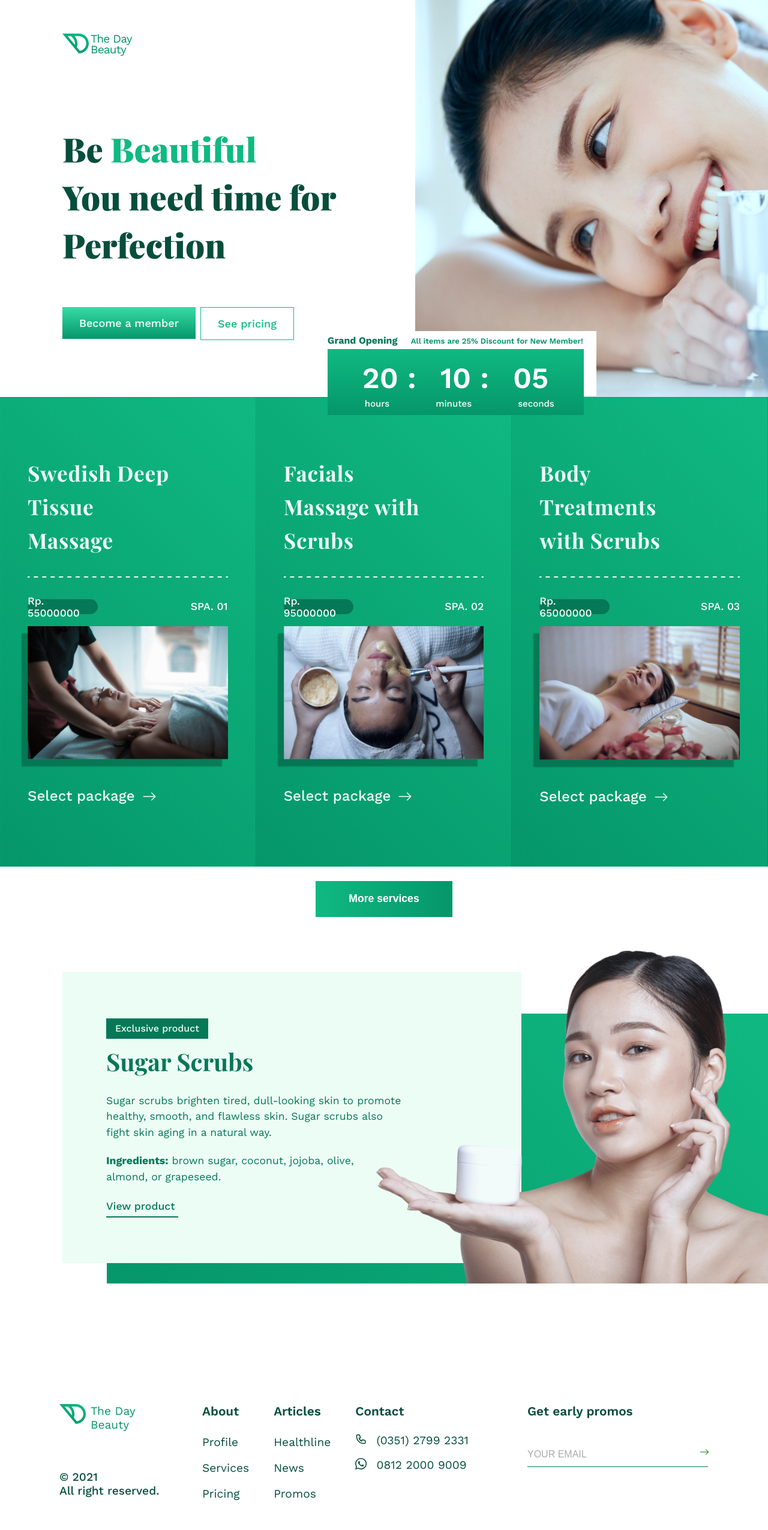
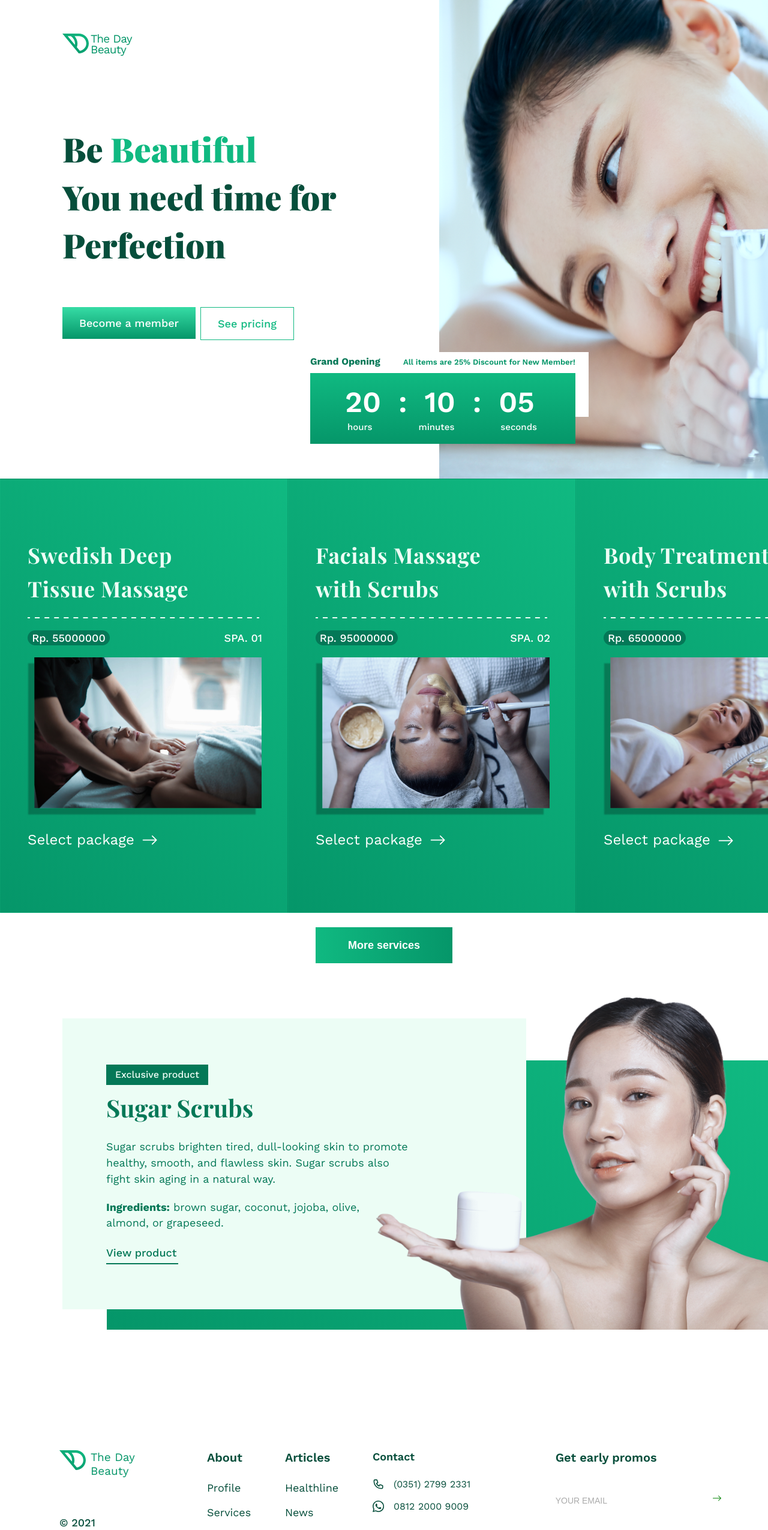
Before and after one commit to sidvekariya/spa-sid, a Next.js app: page / in a window 1280 px wide. Shown: the top 2551 px of the page at 60% size. Built offline with nearby package versions, Linux system fonts and the light colour scheme; a web font is replaced by a local one.

Commit message:
fontsize,and other css updated

```diff
--- a/components/Footer.jsx
+++ b/components/Footer.jsx
@@ -26,25 +26,25 @@ const Footer = () => {
                 </div>
                 <div className={styles.about}>
                     <div className={styles.h4}>About</div>
-                    <div>Profile</div>
-                    <div>Services</div>
-                    <div>Pricing</div>
+                    <div className={styles.name}>Profile</div>
+                    <div className={styles.name}>Services</div>
+                    <div className={styles.name}>Pricing</div>
                 </div>
                 <div className={styles.articles}>
                     <div className={styles.h4}>Articles</div>
-                    <div>Healthline</div>
-                    <div>News</div>
-                    <div>Promos</div>
+                    <div className={styles.name}>Healthline</div>
+                    <div className={styles.name}>News</div>
+                    <div className={styles.name}>Promos</div>
                 </div>
                 <div className={styles.contact}>
-                    <div className={styles.h4}>Contact</div>
+                    <div className={styles.h3}>Contact</div>
                     <div className={styles.phoneNumber}>
                         <HiOutlinePhone />
-                        <div> (0351) 2799 2331</div>
+                        <div className={styles.name2}> (0351) 2799 2331</div>
                     </div>
                     <div className={styles.whatsapp}>
                         <BsWhatsapp />
-                        <div>0812 2000 9009</div>
+                        <div className={styles.name2}>0812 2000 9009</div>
                     </div>
                 </div>
             </div>
--- a/components/Hero.jsx
+++ b/components/Hero.jsx
@@ -57,8 +57,10 @@ const Hero = () => {
 
                     <div className={styles.greenDiv}>
                         <div className={styles.time}>
-                            <div>20 :</div>
-                            <div>10 :</div>
+                            <div>20 </div>
+                            <div>:</div>
+                            <div>10 </div>
+                            <div>:</div>
                             <div>05</div>
                         </div>
                         <div className={styles.timeText}>
--- a/components/MassageTypes.jsx
+++ b/components/MassageTypes.jsx
@@ -12,6 +12,7 @@ const PlayfairDisplay = Playfair_Display({ subsets: ["latin"] });
 const Card = ({ massage }) => {
     return (
         <div className={styles.card}>
+            <div className={styles.content}>
                 <h2 style={PlayfairDisplay.style} className={styles.name}>
                     {massage.massageName}
                 </h2>
@@ -26,6 +27,7 @@ const Card = ({ massage }) => {
                     <p className={styles.price}>Rp. {massage.price}</p>
                     <p className={styles.number}> {massage.massageNumber}</p>
                 </div>
+                <div className={styles.mediaDiv}>
                     <Image
                         className={styles.media}
                         src={massage.media}
@@ -33,10 +35,13 @@ const Card = ({ massage }) => {
                         width={300}
                         height={200}
                     />
+                </div>
+
                 <div style={worksans.style} className={styles.end}>
-                <div className={styles.text}>Select package</div>
+                    <div className={styles.endText}>Select package</div>
                     <div className={styles.arrow}>
                         <BsArrowRight />
+                    </div>
                 </div>
             </div>
         </div>
--- a/styles/footer.module.css
+++ b/styles/footer.module.css
@@ -15,6 +15,8 @@
     display: flex;
     flex-direction: column;
     gap: 3rem;
+    width: 15.375rem;
+    height: 9.75rem;
 }
 
 .img {
@@ -24,12 +26,12 @@
 
 .logoText {
     width: 50%;
-    font-size: 1.2rem;
+    font-size: 1.1875rem;
     color: #059669;
 }
 
 .copyright {
-    font-size: 1.2rem;
+    font-size: 1.125rem;
     margin-top: 1rem;
     color: #064e3b;
     font-weight: 500;
@@ -37,35 +39,54 @@
 
 .h4 {
     color: #064e3b;
-    font-size: 1.3rem;
+    font-size: 1.25rem;
     font-weight: 600;
     margin-bottom: 0.5rem;
 }
 
+.h3 {
+    color: #064e3b;
+    font-size: 1.125rem;
+    font-weight: 600;
+    margin-bottom: 0.5rem;
+}
+
+.name {
+    font-size: 1.125rem;
+}
+.name2 {
+    font-size: 1rem;
+}
+
 .about {
-    margin-left: 2.5625rem;
     display: flex;
     flex-direction: column;
     color: #064e3b;
     font-size: 1.2rem;
     gap: 1.25rem;
+    width: 4.625rem;
+    height: 9.6875rem;
 }
 .articles {
-    margin-left: 2.5625rem;
+    margin-left: 3.5rem;
     display: flex;
     flex-direction: column;
     font-size: 1.2rem;
     gap: 1.25rem;
     color: #064e3b;
+    width: 5.625rem;
+    height: 9.6875rem;
 }
 
 .contact {
-    margin-left: 2.5625rem;
+    margin-left: 3.5rem;
     display: flex;
     flex-direction: column;
     font-size: 1.2rem;
     color: #064e3b;
     gap: 1.1rem;
+    width: 10.3rem;
+    height: 6.5625rem;
 }
 
 .phoneNumber {
@@ -83,6 +104,8 @@
     display: flex;
     flex-direction: column;
     gap: 2.5rem;
+    width: 18.8125rem;
+    height: 6.3125rem;
 }
 
 .email {
@@ -99,7 +122,7 @@
     text-decoration: none;
     cursor: pointer;
     height: 1.5rem;
-    font-size: 1rem;
+    font-size: 0.875rem;
 }
 
 .input:focus {
--- a/styles/hero.module.css
+++ b/styles/hero.module.css
@@ -1,12 +1,13 @@
 .heroContent {
     display: flex;
     width: 100%;
+    height: 49.875rem;
 }
 
 .left {
     margin-left: 6.5rem;
     padding-top: 3.5rem;
-    width: 50%;
+    padding-bottom: 14.5rem;
 }
 
 .titleLogo {
@@ -52,13 +53,14 @@
 }
 
 .right {
-    width: 50%;
     position: relative;
+    margin-left: 6.8125rem;
+    height: 100%;
 }
 
 .girl {
     width: 169%;
-    height: auto;
+    height: 798px;
     display: block;
 }
 
@@ -66,16 +68,16 @@
     width: 27.1875em;
     height: 9.3806rem;
     position: absolute;
-    top: 34.5rem;
-    right: 18.7rem;
+    top: 36.7rem;
+    right: 20.5rem;
 }
 
 .whiteDiv {
     display: flex;
-    width: 28rem;
+    width: 29rem;
     height: 6.75rem;
     background-color: white;
-    gap: 1.375rem;
+    gap: 2.375rem;
 }
 
 .text1 {
@@ -100,11 +102,11 @@
 
 .greenDiv {
     position: absolute;
-    top: 20%;
+    top: 23%;
     display: flex;
     flex-direction: column;
-    width: 26.7rem;
-    height: 6rem;
+    width: 27.635rem;
+    height: 6.5rem;
     color: white;
     padding-top: 0.875rem;
     background: linear-gradient(0deg, #059669, #10b981 100%);
@@ -116,7 +118,7 @@
     width: 20.0625rem;
     height: 4.3125rem;
     margin-left: 3.625rem;
-    gap: 2.5rem;
+    gap: 1.8rem;
     font-weight: 600;
     line-height: 140%;
 }
--- a/styles/massageTypes.module.css
+++ b/styles/massageTypes.module.css
@@ -6,38 +6,44 @@
     flex: 1;
     background: linear-gradient(45deg, #059669 0%, #10b981 100%), #059669;
     border: 1px solid #1301010c;
-
     box-sizing: border-box;
     color: white;
-    padding-top: 6.125rem;
-    padding-bottom: 6.125rem;
-    padding-left: 2.8125rem;
-    padding-right: 2.875rem;
+    width: 30rem;
+    height: 45.25rem;
+    padding: 6.125rem 2.8125rem;
+}
+
+.content {
+    width: 24.4375rem;
+    height: 33rem;
 }
 
 .name {
-    font-size: 2.2rem;
+    font-size: 2.25rem;
     line-height: 3.5rem;
     font-weight: 700;
     margin-right: 6.12rem;
     letter-spacing: 0.045rem;
     color: #ecfdf5;
+    width: 21.625rem;
+    height: 6.75rem;
 }
 
 .line {
-    width: 100%;
+    width: 24.125rem;
     height: auto;
-    margin-top: 2rem;
+    margin-top: 1.5rem;
 }
 
 .both {
     display: flex;
     justify-content: space-between;
     margin-top: 1rem;
+    height: 1.5625rem;
 }
 
 .price {
-    font-size: 1.1rem;
+    font-size: 1.125rem;
     background-color: #047857;
     border-radius: 1rem;
     width: 35%;
@@ -46,36 +52,38 @@
     justify-content: center;
     align-items: center;
     font-weight: 500;
-    margin-top: 1rem;
 }
 .number {
-    margin-top: 1rem;
-    font-size: 1.1rem;
+    font-size: 1.125rem;
     font-weight: 500;
     line-height: 140%;
 }
 
 .media {
-    width: 100%;
+    width: 23.669375rem;
+    margin-left: 0.7rem;
     height: auto;
     margin-top: 1.25rem;
-    box-shadow: -10px 12px 2px 0px rgba(0, 0, 0, 0.25);
+    box-shadow: -10px 10px 2px 0px rgba(0, 0, 0, 0.25);
 }
 
 .end {
     display: flex;
     gap: 0.75rem;
-    font-size: 1.5rem;
-    margin-top: 2.5912rem;
-    font-weight: 500;
-    line-height: 140%;
-    color: #ecfdf5;
+    margin-top: 2rem;
+    width: 13.6875rem;
+    height: 2.125rem;
 }
 
+.endText {
+    line-height: 140%;
+    font-size: 1.5rem;
+    color: white;
+}
 .arrow {
     display: flex;
     align-items: center;
-    font-size: 1.5rem;
+    font-size: 1.7rem;
 }
 
 .serviceButton {
@@ -88,7 +96,7 @@
     width: 14.25rem;
     height: 3.75rem;
     border: none;
-    font-size: 1.1rem;
+    font-size: 1.125rem;
     font-weight: 600;
     background: linear-gradient(270deg, #059669 0%, #10b981 100%);
     color: white;
--- a/styles/product.module.css
+++ b/styles/product.module.css
@@ -4,7 +4,7 @@
 
 .lightGreen {
     height: 30.3125rem;
-    width: 43.25rem;
+    width: 43.75rem;
     background: #ecfdf5;
     position: absolute;
     top: 5.75rem;
@@ -36,7 +36,7 @@
 .para {
     margin-top: 1.5rem;
     font-weight: 400;
-    font-size: 1.1rem;
+    font-size: 1.125rem;
     color: #047857;
     width: 31.5rem;
     line-height: 1.68rem;
@@ -45,7 +45,7 @@
 .ingredients {
     margin-top: 1.25rem;
     color: #047857;
-    font-size: 1.1rem;
+    font-size: 1.125rem;
     width: 29.8rem;
     font-weight: 600px;
     line-height: 1.68rem;
@@ -59,7 +59,7 @@
 .btn {
     margin-top: 1.5rem;
     color: #047857;
-    font-size: 1.1rem;
+    font-size: 1.125em;
     line-height: 140%;
     font-weight: 500;
 }
```
Lines whose indentation alone changed are shown as unchanged.
